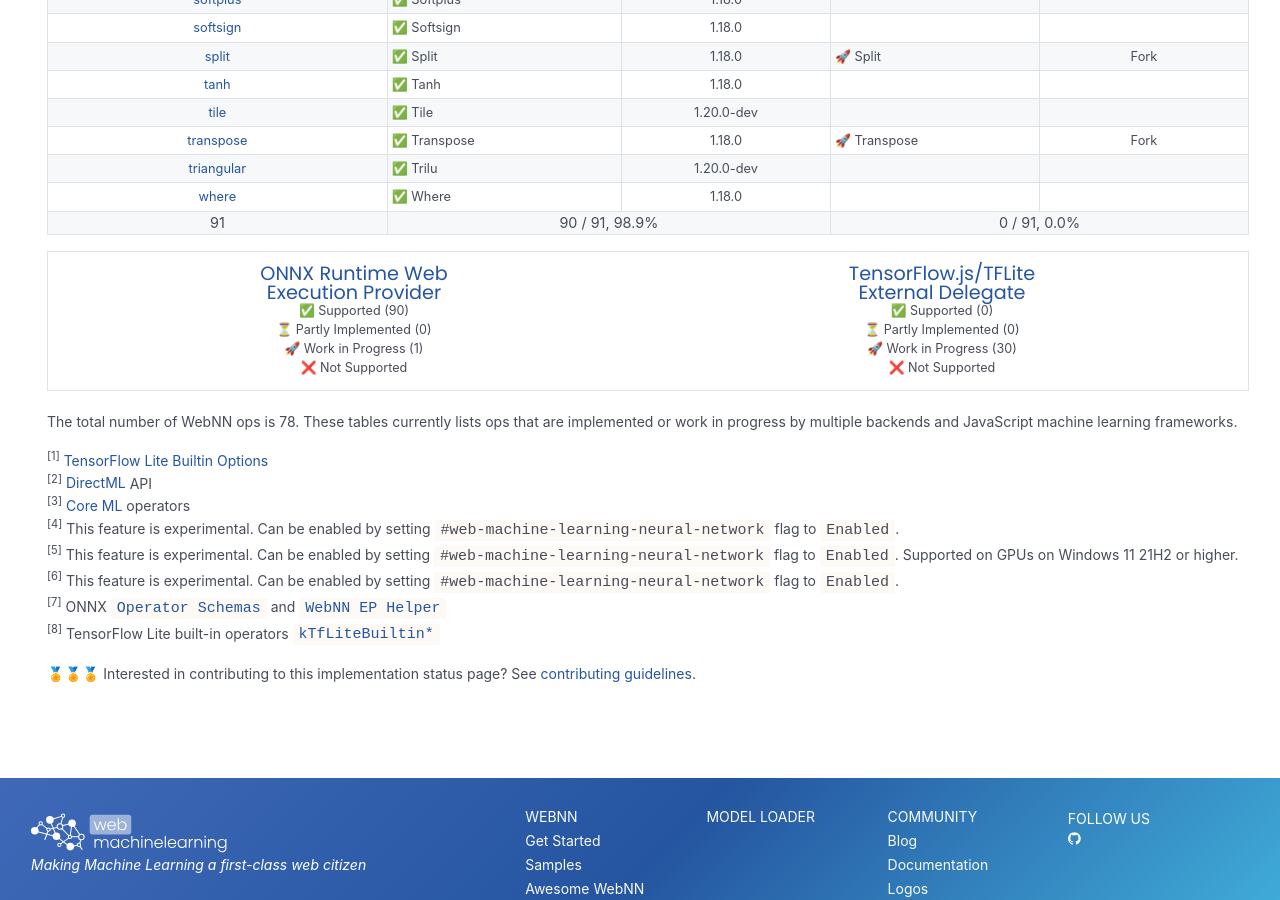
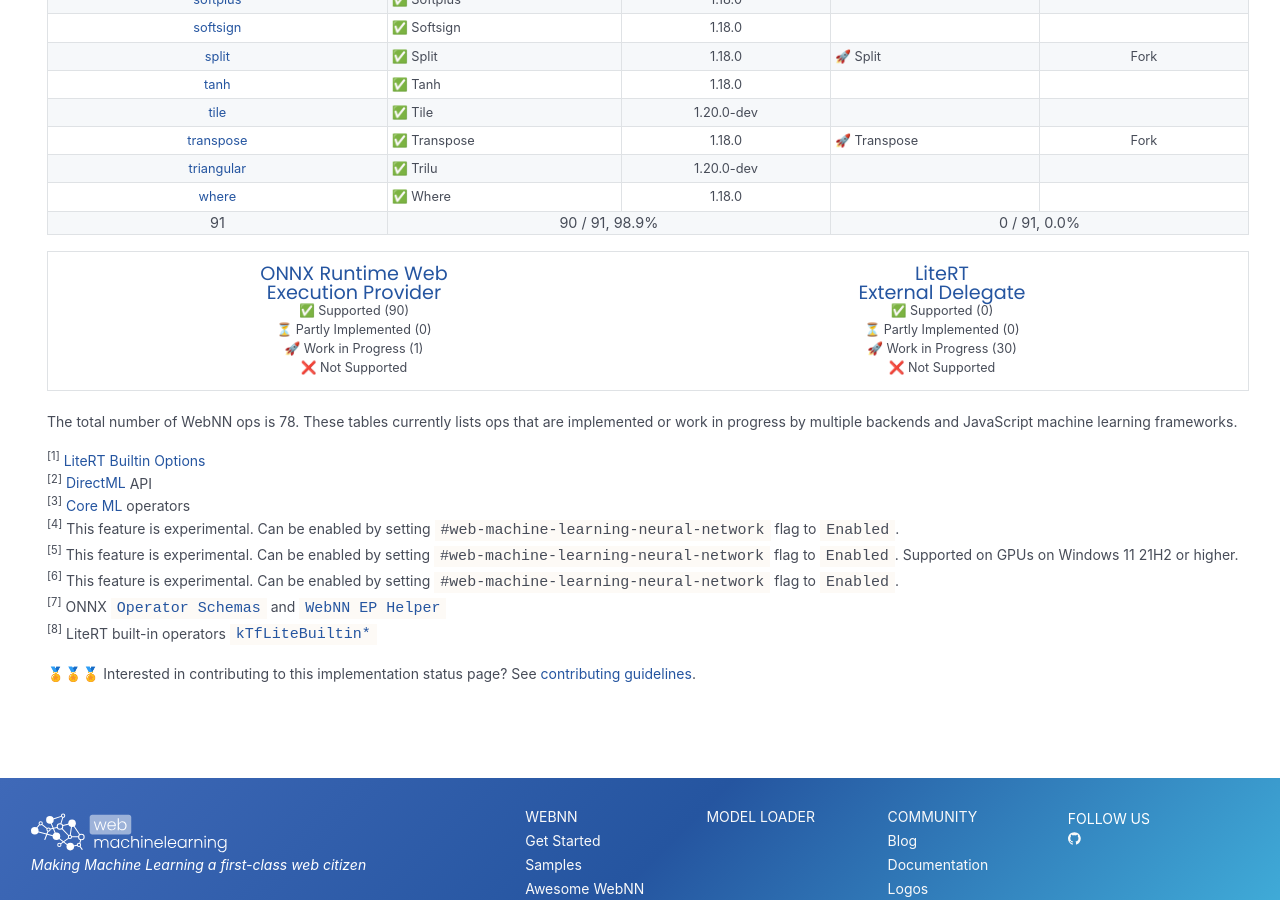
Before and after one commit to webmachinelearning/webmachinelearning.github.io, a Jekyll site: the page built from webnn-status.md, in a window 1280 px wide and 900 px high, scrolled down 6665 px. Built offline with Jekyll 4.4.1, drawn with Linux system fonts in a browser that asks for light colours; some of the changed text lies outside the part shown.

Commit message:
Update TFLite to LiteRT

```diff
--- a/webnn-status.md
+++ b/webnn-status.md
@@ -175,7 +175,7 @@
     </tr>
         <tr class="title">
       <th colspan="2">
-        TensorFlow Lite
+        LiteRT
         <sup><a href="#note-1">1</a></sup>
       </th>
       <th colspan="2">
@@ -249,7 +249,7 @@
 </table>
 
 <div class="impl_status">
-    <div class="title">TensorFlow Lite</div>
+    <div class="title">LiteRT</div>
     <div class="title">DirectML</div>
     <div class="title">Core ML</div>
     <div>
@@ -313,13 +313,13 @@
     </tr>
     <tr class="title">
       <th colspan="2">
-        <img src="https://onnxruntime.ai/images/svg/ONNX-Runtime-logo.svg" /><br />Execution Provider
+        <a title="WebNN EP of ONNX Runtime Web" href="https://onnxruntime.ai/docs/tutorials/web/ep-webnn.html"><img src="https://onnxruntime.ai/images/svg/ONNX-Runtime-logo.svg" /></a><br />Execution Provider
         <sup><a href="#note-7">7</a></sup>
       </th>
       <th colspan="2">
-          <img
-          src="https://www.gstatic.com/devrel-devsite/prod/v2ce49398fbedb6586ec054c8c0e071251fec28eb36277100a1795e671ae7c694/tensorflow/images/lockup.svg">
-        Lite for TF.js<br />External Delegate
+          <a title="LiteRT" href="https://developers.googleblog.com/en/tensorflow-lite-is-now-litert/"><img
+          src="https://storage.googleapis.com/gweb-developer-goog-blog-assets/images/LiteRT_BlogGraphics_4209x1253px_1.original.jpg" alt="LiteRT"></a>
+        <br />External Delegate
         <sup><a href="#note-8">8</a></sup>
       </th>
     </tr>
@@ -339,7 +339,7 @@
 
 <div class="impl_status_framework">
     <div class="title">ONNX Runtime Web<br/>Execution Provider</div>
-    <div class="title">TensorFlow.js/TFLite<br/>External Delegate</div>
+    <div class="title">LiteRT<br/>External Delegate</div>
     <div>
         <div>✅ Supported (<span id="ep_supported"></span>)</div>
         <div>⏳ Partly Implemented (<span id="ep_partlyimplemented"></span>)</div>
@@ -358,14 +358,14 @@
   The total number of WebNN ops is 78. These tables currently lists ops that are implemented or work in progress by multiple backends and JavaScript machine learning frameworks.
 </div>
 
-<sup id="note-1">[1]</sup> [TensorFlow Lite Builtin Options](https://source.chromium.org/chromium/chromium/src/+/main:services/webnn/tflite/op_resolver.cc)<br/>
+<sup id="note-1">[1]</sup> [LiteRT Builtin Options](https://source.chromium.org/chromium/chromium/src/+/main:services/webnn/tflite/op_resolver.cc)<br/>
 <sup id="note-2">[2]</sup> [DirectML](https://learn.microsoft.com/en-us/windows/win32/api/_directml/) API<br/>
 <sup id="note-3">[3]</sup> [Core ML](https://apple.github.io/coremltools/source/coremltools.converters.mil.mil.ops.defs.html) operators<br/>
 <sup id="note-4">[4]</sup> This feature is experimental. Can be enabled by setting `#web-machine-learning-neural-network` flag to `Enabled`.<br/>
 <sup id="note-5">[5]</sup> This feature is experimental. Can be enabled by setting `#web-machine-learning-neural-network` flag to `Enabled`. Supported on GPUs on Windows 11 21H2 or higher.<br/>
 <sup id="note-6">[6]</sup> This feature is experimental. Can be enabled by setting `#web-machine-learning-neural-network` flag to `Enabled`.<br/>
 <sup id="note-7">[7]</sup> ONNX [`Operator Schemas`](https://github.com/onnx/onnx/blob/main/docs/Operators.md) and [`WebNN EP Helper`](https://github.com/microsoft/onnxruntime/blob/main/onnxruntime/core/providers/webnn/builders/helper.h)<br/>
-<sup id="note-8">[8]</sup> TensorFlow Lite built-in operators [`kTfLiteBuiltin*`](https://github.com/tensorflow/tensorflow/blob/master/tensorflow/lite/delegates/xnnpack/xnnpack_delegate.cc)
+<sup id="note-8">[8]</sup> LiteRT built-in operators [`kTfLiteBuiltin*`](https://github.com/tensorflow/tensorflow/blob/master/tensorflow/lite/delegates/xnnpack/xnnpack_delegate.cc)
 
 🏅🏅🏅 Interested in contributing to this implementation status page? See <a href="https://github.com/webmachinelearning/webmachinelearning.github.io/blob/main/CONTRIBUTING.md">contributing guidelines</a>.
 
```
